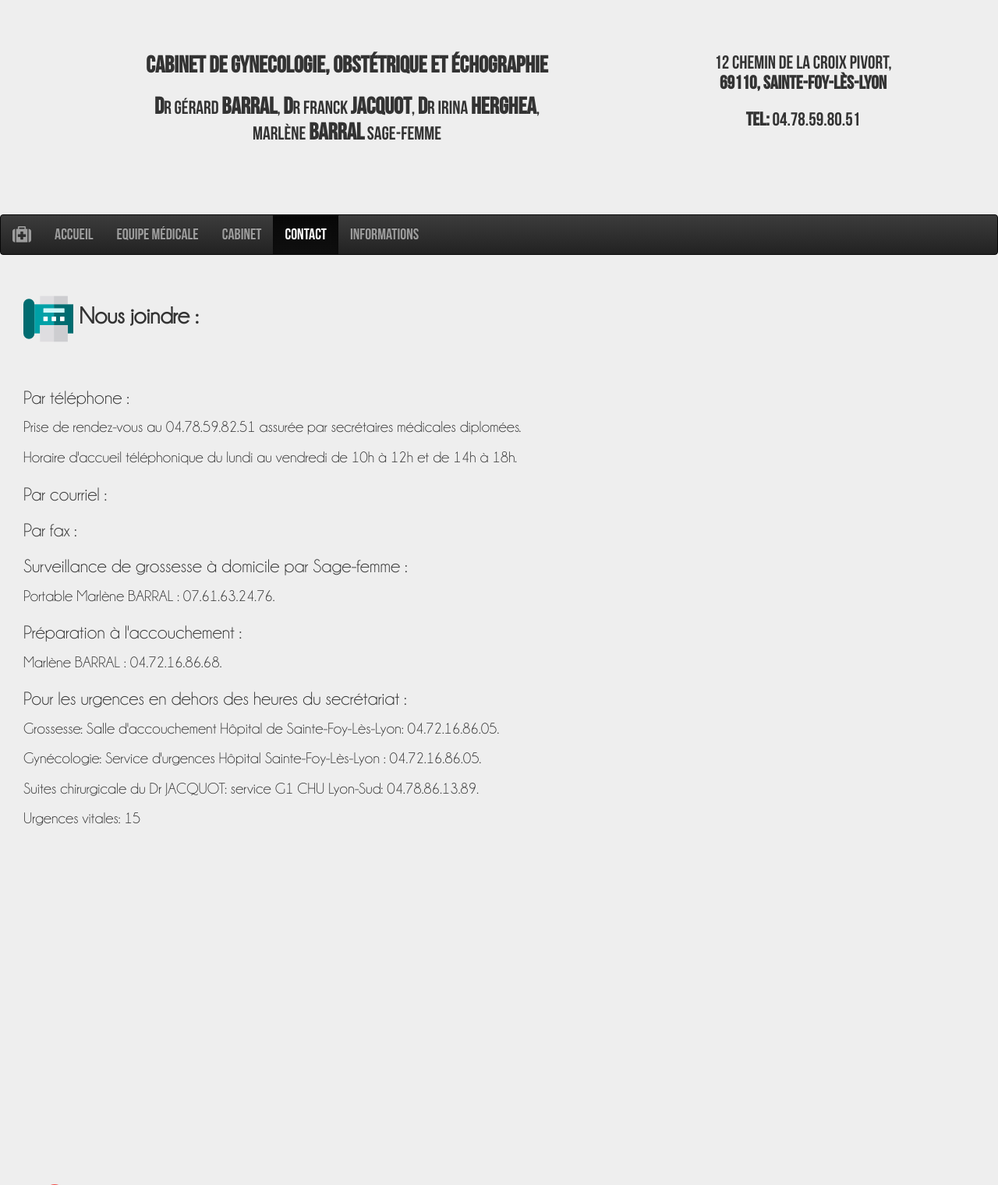
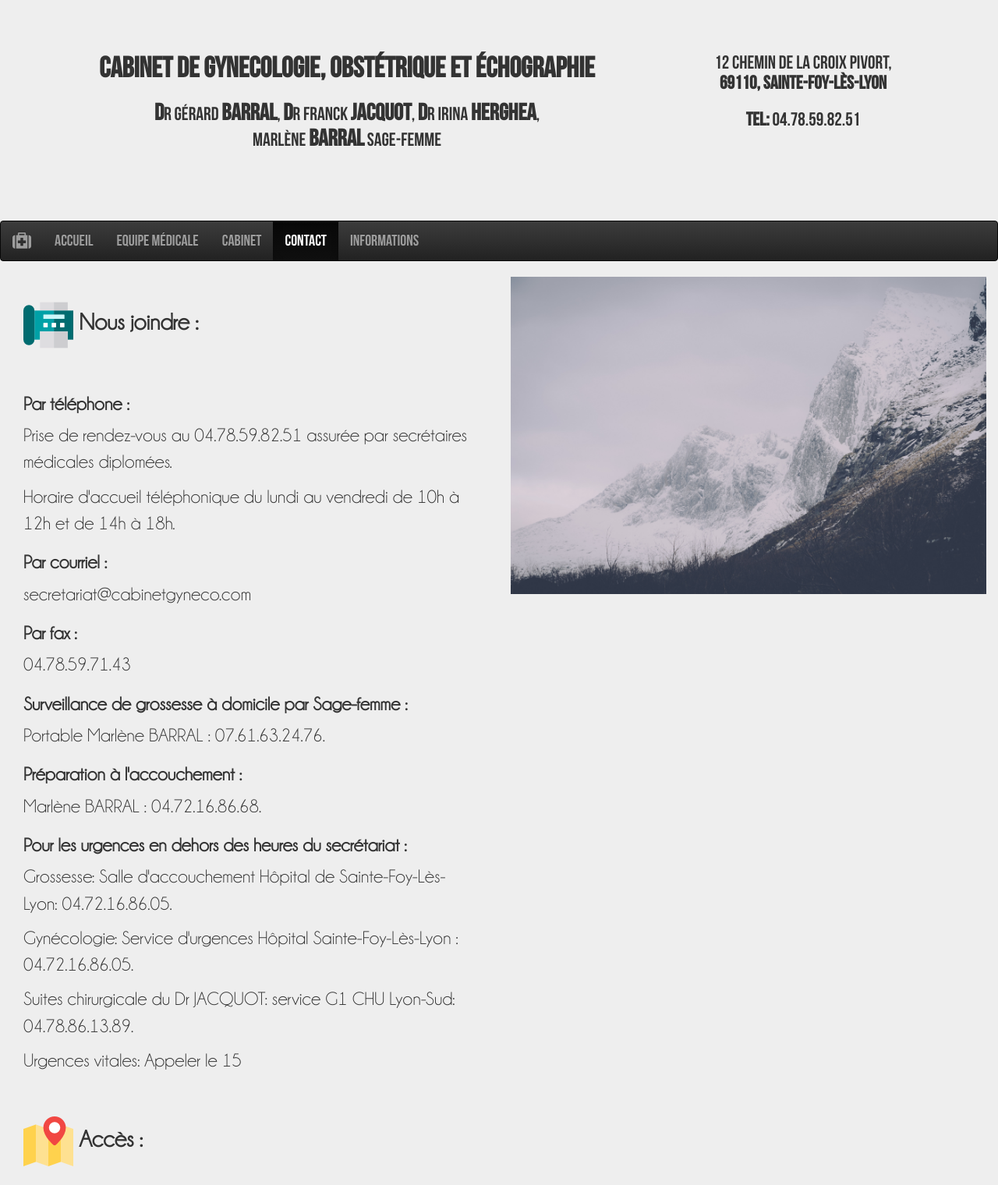
Before and after one commit to KamLan/website, a PHP site: page /contact.php in a window 1280 px wide. Shown: the top 1520 px of the page at 78% size. Run offline with PHP 8.4, Linux system fonts and the light colour scheme; some libraries are stand-ins or nearby versions.

Commit message:
Modiff entretien du 10/12
Modifications qui font suite à l'entretien du 10/12

```diff
--- a/cabinet.php
+++ b/cabinet.php
@@ -36,7 +36,7 @@
                 12 chemin de la croix Pivort,<br><strong>69110, Sainte-Foy-Lès-Lyon</strong>
               </h3>
               <h3>
-                <strong>Tel:</strong> 04.78.59.80.51
+                <strong>Tel:</strong> 04.78.59.82.51
               </h3>
             </div>
           </div>
--- a/contact.php
+++ b/contact.php
@@ -36,7 +36,7 @@
                 12 chemin de la croix Pivort,<br><strong>69110, Sainte-Foy-Lès-Lyon</strong>
               </h3>
               <h3>
-                <strong>Tel:</strong> 04.78.59.80.51
+                <strong>Tel:</strong> 04.78.59.82.51
               </h3>
             </div>
           </div>
@@ -76,12 +76,12 @@
 
         <div class="container backback col-sm-12">
           <div class="row">
-            <div class="col-sm-12">
+            <div class="col-sm-6">
                 <div class="panel-heading">
                   <h2><strong><img src="img/fax.png" alt="" /> Nous joindre :</strong></h2>
                 </div>
                 <div class="panel-body">
-                  <h3> Par téléphone : </h3>
+                  <h3> <strong>Par téléphone :</strong> </h3>
                   <p>
                     Prise de rendez-vous au 04.78.59.82.51 assurée par  secrétaires médicales diplomées.
                   </p>
@@ -89,23 +89,23 @@
                     Horaire d'accueil téléphonique du lundi au vendredi de 10h à 12h et de 14h à 18h.
 
                   </p>
-                  <h3>Par courriel :</h3>
+                  <h3><strong>Par courriel :</strong></h3>
                   <p>
-
+                    secretariat@cabinetgyneco.com
                   </p>
-                  <h3>Par fax :</h3>
+                  <h3><strong>Par fax :</strong></h3>
                   <p>
-
+                    04.78.59.71.43
                   </p>
-                  <h3> Surveillance de grossesse à domicile par Sage-femme :</h3>
+                  <h3><strong>Surveillance de grossesse à domicile par Sage-femme :</strong></h3>
                   <p>
                     Portable Marlène BARRAL : 07.61.63.24.76.
                   </p>
-                  <h3> Préparation à l'accouchement :</h3>
+                  <h3> <strong>Préparation à l'accouchement :</strong></h3>
                   <p>
                     Marlène BARRAL : 04.72.16.86.68.
                   </p>
-                  <h3>Pour les urgences en dehors des heures du secrétariat :</h3>
+                  <h3><strong>Pour les urgences en dehors des heures du secrétariat :</strong></h3>
                   <p>
                     Grossesse: Salle d'accouchement Hôpital de Sainte-Foy-Lès-Lyon: 04.72.16.86.05.
                   </p>
@@ -116,11 +116,13 @@
                     Suites chirurgicale du Dr JACQUOT: service G1 CHU Lyon-Sud: 04.78.86.13.89.
                   </p>
                   <p>
-                    Urgences vitales: 15
+                    Urgences vitales: Appeler le 15
                   </p>
                 </div>
             </div>
-          <div class="parallax-container col-sm-12" data-parallax="scroll" data-image-src="img/wood.jpg" ></div>
+            <div class="col-sm-6">
+              <img src="img\landscape.jpg" alt="" />
+            </div>
             <div class="col-sm-12">
                 <div class="panel-heading">
                   <h2><strong> <strong><img src="img/maps-and-flags.png" alt="" /> Accès :</strong></h2>
@@ -135,7 +137,8 @@
                   </p>
                   <h3>Lignes de Bus</h3>
                   <p>
-                  Ligne C19 arrêt Sainte-Foy Centre<br> Ligne C17 arrêt sainte-Foy Centre
+                    <img src="img\school-bus.png" alt="" /> Ligne C19 arrêt Sainte-Foy Centre<br>
+                    <img src="img\school-bus.png" alt="" /> Ligne C17 arrêt sainte-Foy Centre
                   </p>
                 </div>
                 <div class="panel-body col-sm-6 col-xs-12">
--- a/css/Mystyle.css
+++ b/css/Mystyle.css
@@ -16,6 +16,7 @@
 }
 .topband div div div h2{
   text-align: center;
+  font-size: 37px;
 }
 
 .topband div div div h3{
@@ -38,6 +39,10 @@ body{
   font-family: "champagne et limousine", "Comic Sans";
 }
 
+body p{
+  font-size: 1.2em;
+}
+
 .col-sm-6 img {
 	max-width: 100%;
 	max-height: auto;
--- a/equipe.php
+++ b/equipe.php
@@ -39,7 +39,7 @@
                 12 chemin de la croix Pivort,<br><strong>69110, Sainte-Foy-Lès-Lyon</strong>
               </h3>
               <h3>
-                <strong>Tel:</strong> 04.78.59.80.51
+                <strong>Tel:</strong> 04.78.59.82.51
               </h3>
             </div>
           </div>
--- a/index.php
+++ b/index.php
@@ -36,7 +36,7 @@
                 12 chemin de la croix Pivort,<br><strong>69110, Sainte-Foy-Lès-Lyon</strong>
               </h3>
               <h3>
-                <strong>Tel:</strong> 04.78.59.80.51
+                <strong>Tel:</strong> 04.78.59.82.51
               </h3>
             </div>
           </div>
@@ -86,8 +86,8 @@
               <div class="panel-body">
                 <h3></h3>
                 <p>
-                  Le cabinet de gynécologie obstétrique et échographie des Docteurs G. BARRAL, F. JACQUOT, I. HERGHEA et M. BARRAL assure la prise en charge des consulations d'obstétrique, de gynécologie médicale,
-                  de gynécologie chirurgicale, d'échographie gynécologique et obstétricale ainsi que la préparation à l'accouchement, la rééducation périnéale et le suivi à domicile des grossesses pathologiques.
+                  Le cabinet de gynécologie obstétrique et échographie des Docteurs G. BARRAL, F. JACQUOT, I. HERGHEA et la sage-femme M. BARRAL assurent la prise en charge des consulations d'obstétrique, de gynécologie médicale,
+                  de gynécologie chirurgicale, d'échographie gynécologique et obstétricale ainsi que la préparation à l'accouchement, la rééducation périnéale et le suivi à domicile des grossesses pathologiques. <br><br>
                   Les actes d'obstétrique et de chirurgie gynécologique sont pris en charge dans le service de gynécologie obstétrique du
                   <a href="http://hopital-ste-foy.fr/pole-naissance/index.html#3,0">Centre Hospitalier de Sainte-Foy-Lès-Lyon</a> ou du
                   <a href="http://www.chu-lyon.fr/web/Service_Service%20de%20Chirurgie%20Gyn%C3%A9cologique%20et%20Oncologique%20-%20Obst%C3%A9trique_2345_2393.html">Centre Hospitalier Lyon-Sud</a>.
--- a/information.php
+++ b/information.php
@@ -36,7 +36,7 @@
                 12 chemin de la croix Pivort,<br><strong>69110, Sainte-Foy-Lès-Lyon</strong>
               </h3>
               <h3>
-                <strong>Tel:</strong> 04.78.59.80.51
+                <strong>Tel:</strong> 04.78.59.82.51
               </h3>
             </div>
           </div>
```
Also changed, not shown: img/school-bus.png (added).
